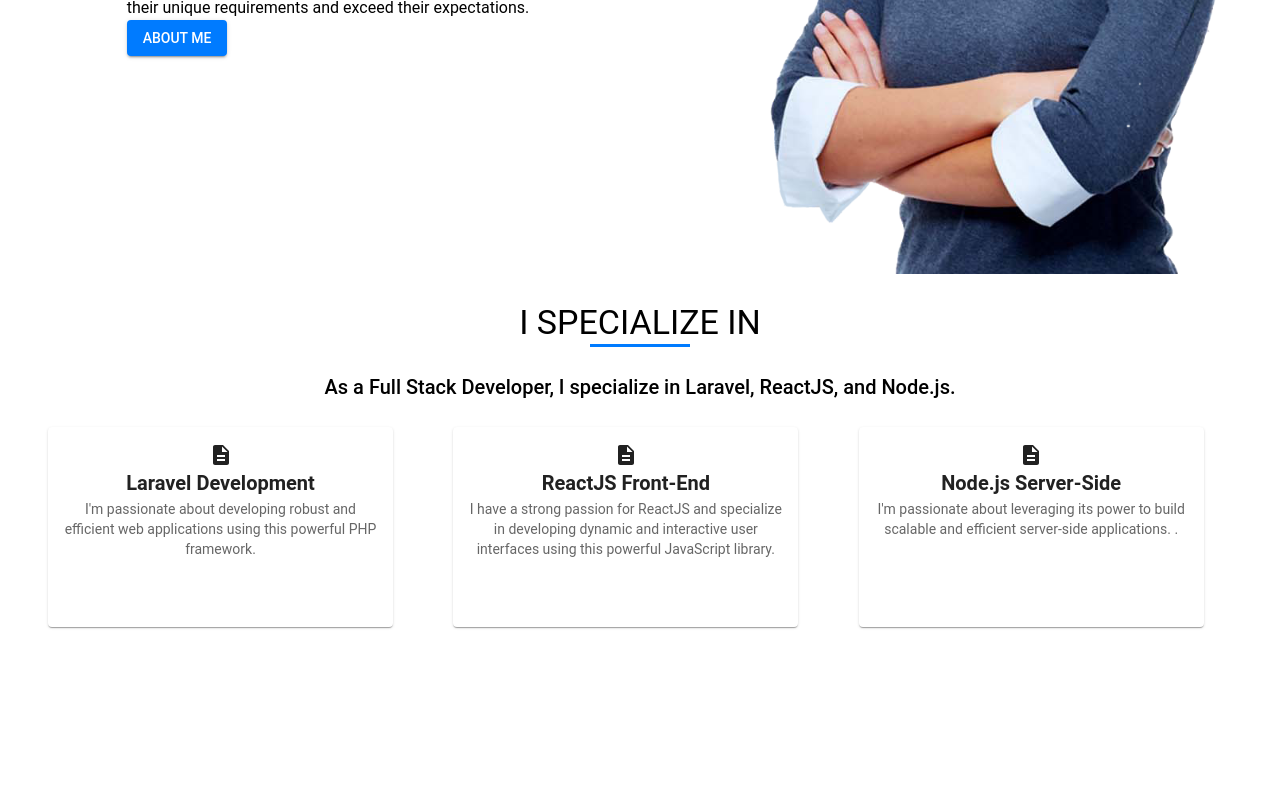
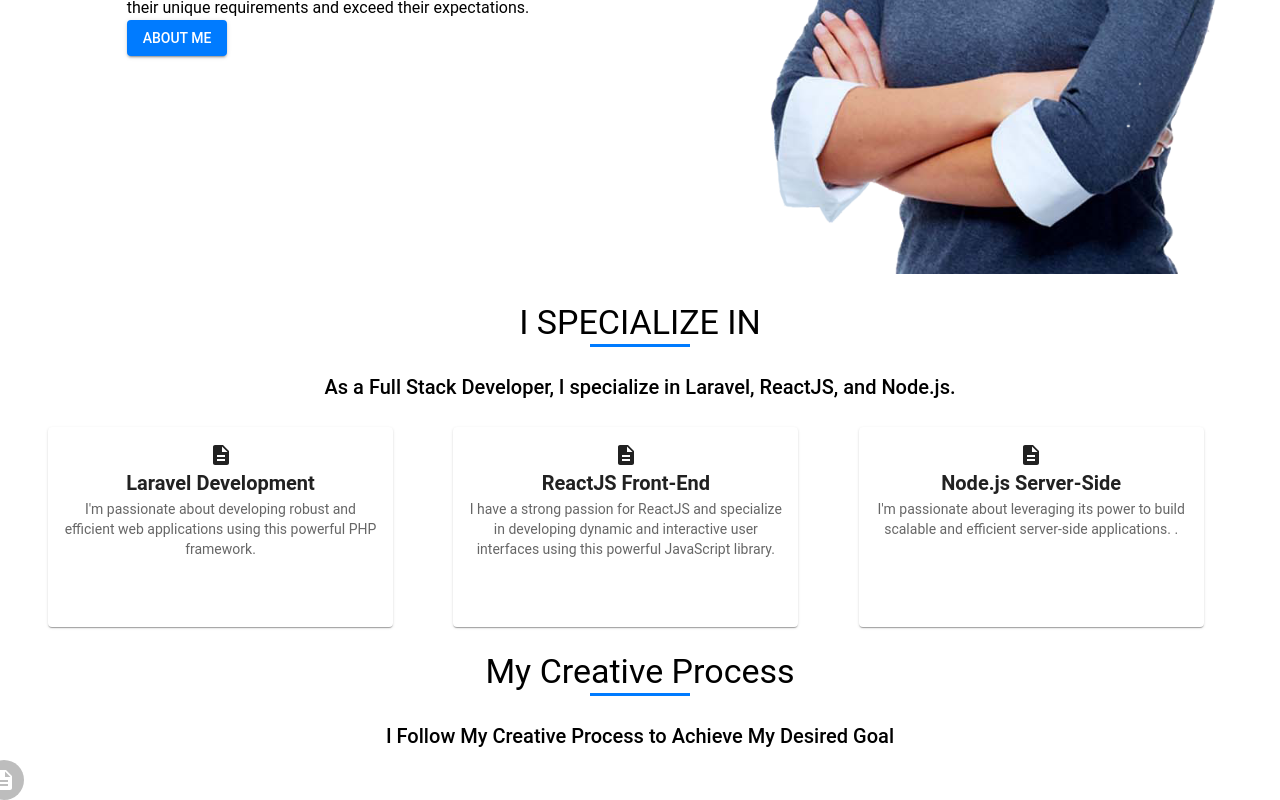
Before and after one commit to kabir1234567890/My_Portfolio, a React (Create React App) app: page / in a window 1280 px wide. Shown: the part 570-1370 px from the top of the page. Before the commit the page ends 1221 px from the top, so only its background shows below. Built offline with nearby package versions, Linux system fonts and the light colour scheme.

Commit message:
making creative process

```diff
--- a/src/pages/Home.tsx
+++ b/src/pages/Home.tsx
@@ -4,18 +4,14 @@ import {
   Typography,
   Button,
   Card,
+  CardContent,
   Avatar,
-  CardContent,
-  CardHeader,
-  CardMedia,
-  IconButton,
 } from "@mui/material";
 import React from "react";
 import Typewriter from "typewriter-effect";
 import { Link } from "react-router-dom";
 import "./style.css";
 import DescriptionIcon from "@mui/icons-material/Description";
-import { red } from "@mui/material/colors";
 
 const HomeBanner = () => {
   const image = process.env.REACT_APP_LOGO_PATH + "homeBanner.png";
@@ -128,11 +124,45 @@ const ISpecialize = () => {
     </Box>
   );
 };
+
+const CreativeProcess = () => {
+  return (
+    <Box>
+      <Box sx={{ m: 3 }}>
+        <Typography
+          variant="h4"
+          sx={{ display: "flex", justifyContent: "center" }}
+        >
+          My Creative Process
+        </Typography>
+        <div className="underLine"></div>
+      </Box>
+      <Box sx={{ m: 3 }}>
+        <Typography
+          variant="h6"
+          sx={{ display: "flex", justifyContent: "center" }}
+        >
+          I Follow My Creative Process to Achieve My Desired Goal
+        </Typography>
+      </Box>
+      <Box>
+        <Grid container spacing={2}>
+          <Grid lg={3} md={4} sm={6} xs={1}>
+            <Avatar>
+              <DescriptionIcon />
+            </Avatar>
+          </Grid>
+        </Grid>
+      </Box>
+    </Box>
+  );
+};
 const Home = () => {
   return (
     <>
       <HomeBanner />
       <ISpecialize />
+      <CreativeProcess />
     </>
   );
 };
```
